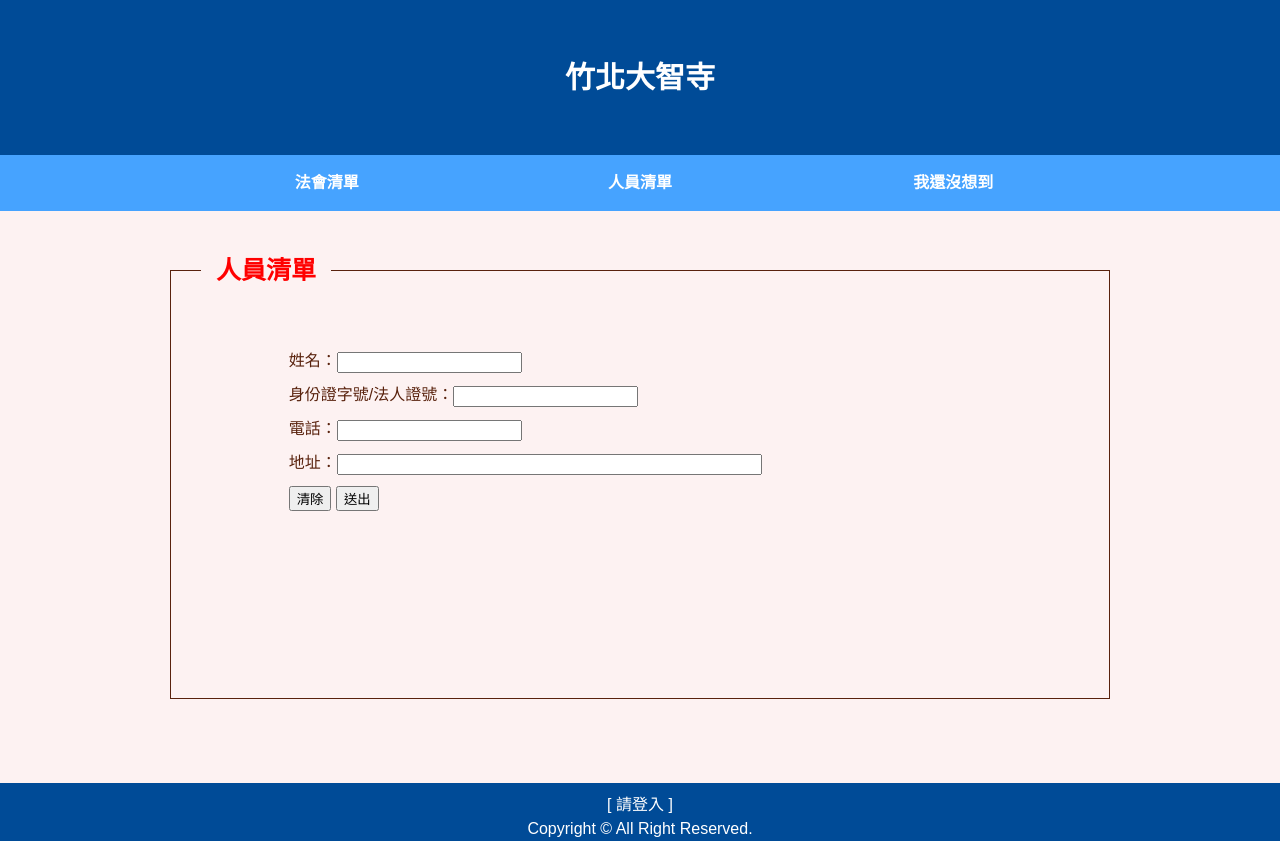
After one commit to chang861224/temple_contact, a Django app: template templates/personadd.html in a window 1280 px wide. The commit adds this page. Run offline with Django 4.2, Linux system fonts and the light colour scheme; the template is opened without the code that fills it, so the values that code supplies are empty.

Commit message:
person edit

```diff
--- a/static/css/person.css
+++ b/static/css/person.css
@@ -1,3 +1,18 @@
+.person-add{
+    width: 80%;
+    margin-top: 10px;
+    margin-bottom: 10px;
+    padding-left: 10%;
+    padding-right: 10%;
+    text-align: left;
+}
+
+.person-add p{
+    width: 100%;
+    padding-top: 5px;
+    padding-bottom: 5px;
+}
+
 .person-list{
     width: 90%;
     margin-left: 5%;
--- /dev/null
+++ b/templates/personadd.html
@@ -0,0 +1,30 @@
+{% extends 'base.html' %}
+{% load static %}
+
+{% block css %}
+<link href='{% static "css/person.css" %}' rel="stylesheet" type="text/css" media="all">
+{% endblock %}
+
+{% block title %}
+<title>人員清單</title>
+{% endblock %}
+
+{% block fieldset_title %}人員清單{% endblock %}
+
+{% block content %}
+<div class='index'>
+    <div class="person-add">
+        <form action="." method="POST">
+            {% csrf_token %}
+            <p>姓名：<input name="name" required></p>
+            <p>身份證字號/法人證號：<input name="personid" required></p>
+            <p>電話：<input name="phone"></p>
+            <p>地址：<input name="address" size="50" required></p>
+            <p>
+                <input type="reset" value="清除">
+                <input type="submit" value="送出">
+            </p>
+        </form>
+    </div>
+</div>
+{% endblock %}
--- a/templates/personlist.html
+++ b/templates/personlist.html
@@ -13,6 +13,8 @@
 
 {% block content %}
 <div class='index'>
+    <p><a href="/personadd/">新增人員</a></p>
+
     <div class="person-list">
         <table class="person-table">
             <tr>
@@ -39,5 +41,7 @@
             {% endfor %}
         </table>
     </div>
+
+    <p><a href="/personadd/">新增人員</a></p>
 </div>
 {% endblock %}
```
Also changed, not shown: templates/personedit.html (added, +30 -0 lines).
